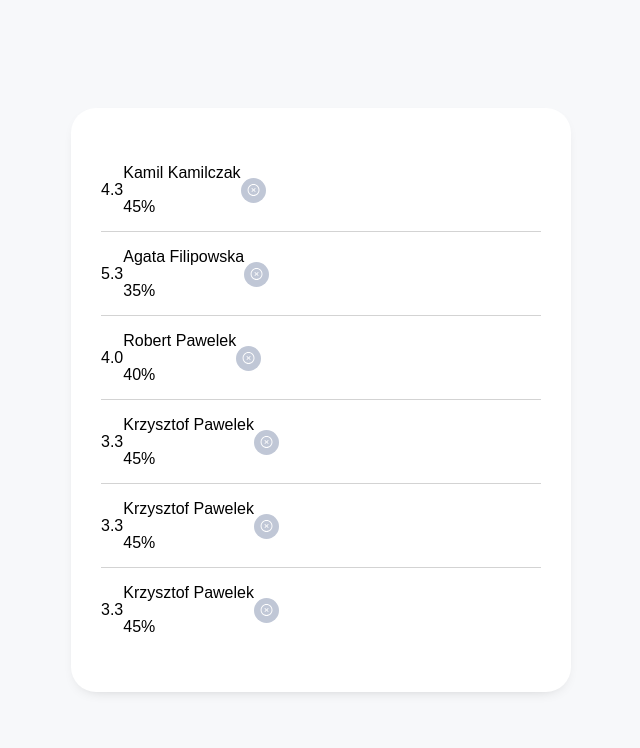
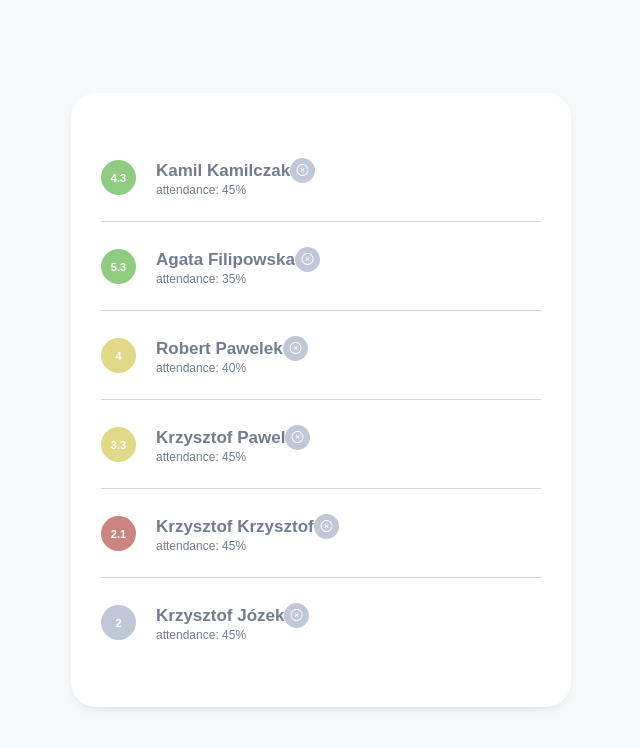
Before and after one commit to Kkinod/ReactAndTS-Favorites_Notes, a React (Create React App) app: page / in a window 1280 px wide. Shown: the top 748 px of the page, without its empty margins (319-959 px from the left). Built offline with nearby package versions, Linux system fonts and the light colour scheme.

Commit message:
add state for usersList

```diff
--- a/src/components/atoms/Button/Button.tsx
+++ b/src/components/atoms/Button/Button.tsx
@@ -1,10 +1,14 @@
-import React from 'react'
+import React, { ReactNode } from 'react'
 import { ReactComponent as DeleteIcon } from '../../../assets/icons/delete-icon.svg'
 import StyledButton from './Button.styled'
 
-const Button = () => {
+interface ButtonProps extends React.ButtonHTMLAttributes<HTMLButtonElement> {
+    onClick: () => void
+}
+
+const Button = (props: ButtonProps) => {
     return (
-        <StyledButton>
+        <StyledButton {...props}>
             <DeleteIcon />
         </StyledButton>
     )
--- a/src/components/molecules/UsersListItem/UsersListItem.styled.tsx
+++ b/src/components/molecules/UsersListItem/UsersListItem.styled.tsx
@@ -1,4 +1,13 @@
 import styled from 'styled-components'
+import theme from '../../../assets/styles/theme'
+
+type Value = number
+type Theme = typeof theme
+
+interface ThemeAndValue {
+    theme: Theme
+    value: Value
+}
 
 const Wrapper = styled.li`
     display: flex;
@@ -15,4 +24,42 @@ const Wrapper = styled.li`
     }
 `
 
+export const StyledAverage = styled.div`
+    width: 35px;
+    height: 35px;
+    border-radius: 50px;
+    display: flex;
+    justify-content: center;
+    align-items: center;
+    font-size: ${({ theme }: { theme: Theme }) => theme.fontSize.s};
+    color: ${({ theme }: { theme: Theme }) => theme.colors.white};
+    font-weight: bold;
+    background: ${({ theme, value }: ThemeAndValue) => {
+        if (value > 4) return theme.colors.success
+        if (value > 3) return theme.colors.warning
+        if (value > 2) return theme.colors.error
+        return theme.colors.grey
+    }};
+`
+
+export const StyledInfo = styled.div`
+    padding: 25px 20px;
+
+    p {
+        margin: 0;
+        color: ${({ theme }: { theme: Theme }) => theme.colors.darkGrey};
+    }
+
+    p:first-child {
+        display: flex;
+        align-items: center;
+        font-weight: bold;
+        font-size: ${({ theme }: { theme: Theme }) => theme.fontSize.l};
+    }
+
+    p:last-child {
+        font-size: ${({ theme }: { theme: Theme }) => theme.fontSize.m};
+    }
+`
+
 export default Wrapper
--- a/src/components/molecules/UsersListItem/UsersListItem.tsx
+++ b/src/components/molecules/UsersListItem/UsersListItem.tsx
@@ -1,23 +1,26 @@
 import React from 'react'
-import styled from 'styled-components'
 import Button from '../../atoms/Button/Button'
-import Wrapper from './UsersListItem.styled'
+import Wrapper, { StyledAverage, StyledInfo } from './UsersListItem.styled'
 
 interface IUsersList {
+    index: number
+    deleteUser: (name: string) => void
     name: string
     attendance: string
-    average: string
+    average: number
 }
 
-const UsersListItem = ({ name, attendance, average }: IUsersList) => {
+const UsersListItem = ({ index, deleteUser, name, attendance = '0%', average }: IUsersList) => {
     return (
-        <Wrapper key={name}>
-            <div>{average}</div>
-            <div>
-                <p>{name}</p>
-                <p>{attendance}</p>
-            </div>
-            <Button />
+        <Wrapper>
+            <StyledAverage value={average}>{average}</StyledAverage>
+            <StyledInfo>
+                <p>
+                    {name}
+                    <Button onClick={deleteUser} />
+                </p>
+                <p>attendance: {attendance}</p>
+            </StyledInfo>
         </Wrapper>
     )
 }
--- a/src/components/organisms/UsersList/UsersList.tsx
+++ b/src/components/organisms/UsersList/UsersList.tsx
@@ -1,14 +1,35 @@
-import React from 'react'
-import { users } from '../../../data/users'
+import React, { useEffect, useState } from 'react'
+import { users as usersData } from '../../../data/users'
 import UsersListItem from '../../molecules/UsersListItem/UsersListItem'
-import { Wrapper, StyledList } from './UsersList.styled'
+import { StyledList, Wrapper } from './UsersList.styled'
+
+interface IUsersList {
+    name: string
+    attendance: string
+    average: number
+}
 
 const UsersList = () => {
+    const [users, setUsers] = useState<IUsersList[]>(usersData)
+    const [isLoading, setIsLoading] = useState([])
+
+    const deleteUser = (name: string) => {
+        const filteredUser = users.filter((user) => user.name !== name)
+        setUsers(filteredUser)
+    }
+
     return (
         <Wrapper>
             <StyledList>
-                {users.map((userData) => (
-                    <UsersListItem key={userData.name} name={userData.name} attendance={userData.attendance} average={userData.average} />
+                {users.map((userData, i) => (
+                    <UsersListItem
+                        index={i}
+                        deleteUser={deleteUser}
+                        key={userData.name}
+                        name={userData.name}
+                        attendance={userData.attendance}
+                        average={userData.average}
+                    />
                 ))}
             </StyledList>
         </Wrapper>
--- a/src/data/users.tsx
+++ b/src/data/users.tsx
@@ -2,31 +2,31 @@ export const users = [
     {
         name: 'Kamil Kamilczak',
         attendance: '45%',
-        average: '4.3',
+        average: 4.3,
     },
     {
         name: 'Agata Filipowska',
         attendance: '35%',
-        average: '5.3',
+        average: 5.3,
     },
     {
         name: 'Robert Pawelek',
         attendance: '40%',
-        average: '4.0',
+        average: 4.0,
     },
     {
-        name: 'Krzysztof Pawelek',
+        name: 'Krzysztof Pawel',
         attendance: '45%',
-        average: '3.3',
+        average: 3.3,
     },
     {
-        name: 'Krzysztof Pawelek',
+        name: 'Krzysztof Krzysztof',
         attendance: '45%',
-        average: '3.3',
+        average: 2.1,
     },
     {
-        name: 'Krzysztof Pawelek',
+        name: 'Krzysztof Józek',
         attendance: '45%',
-        average: '3.3',
+        average: 2,
     },
 ]
```
Also changed, not shown: 1 other file (tests, documents, lock files or other folders).
